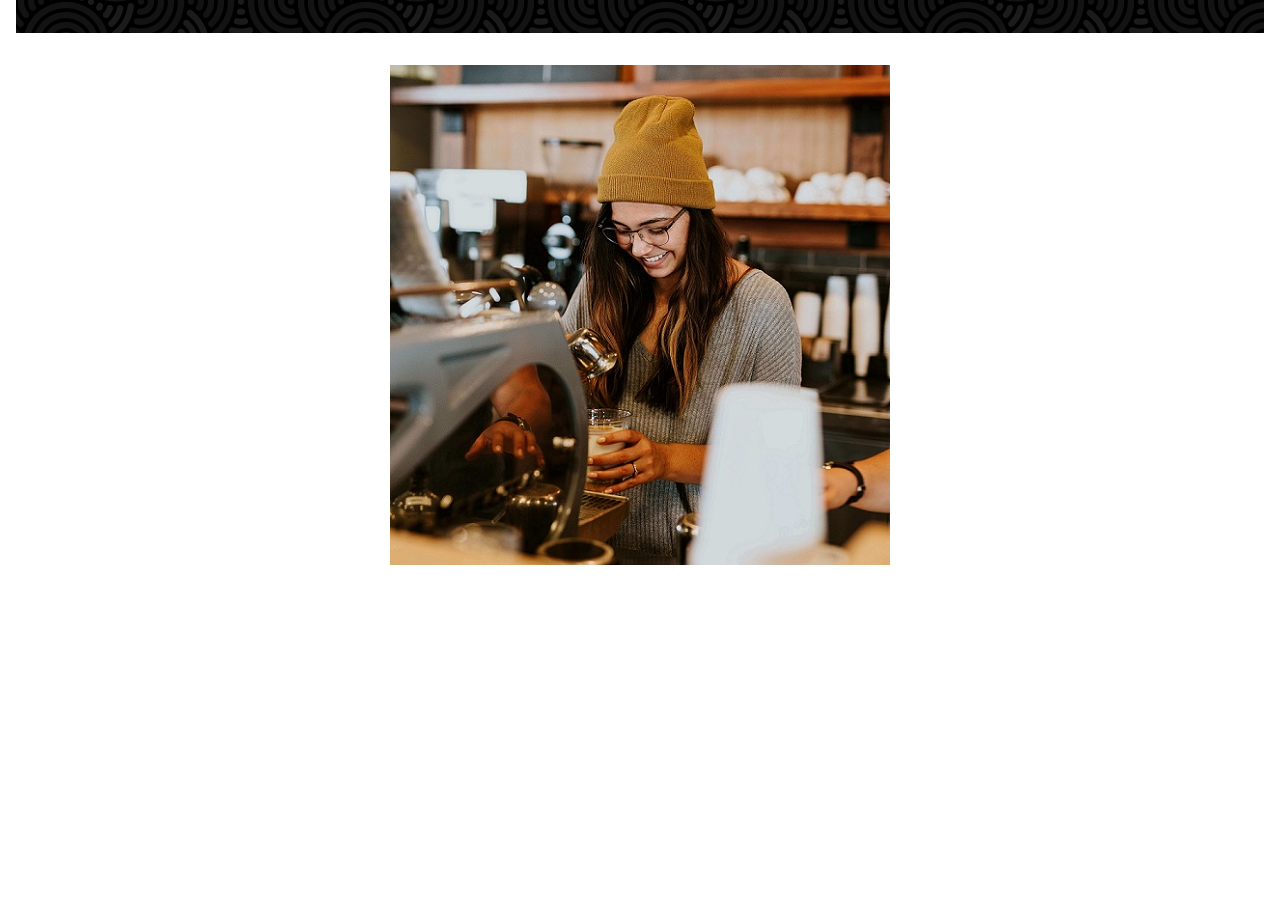
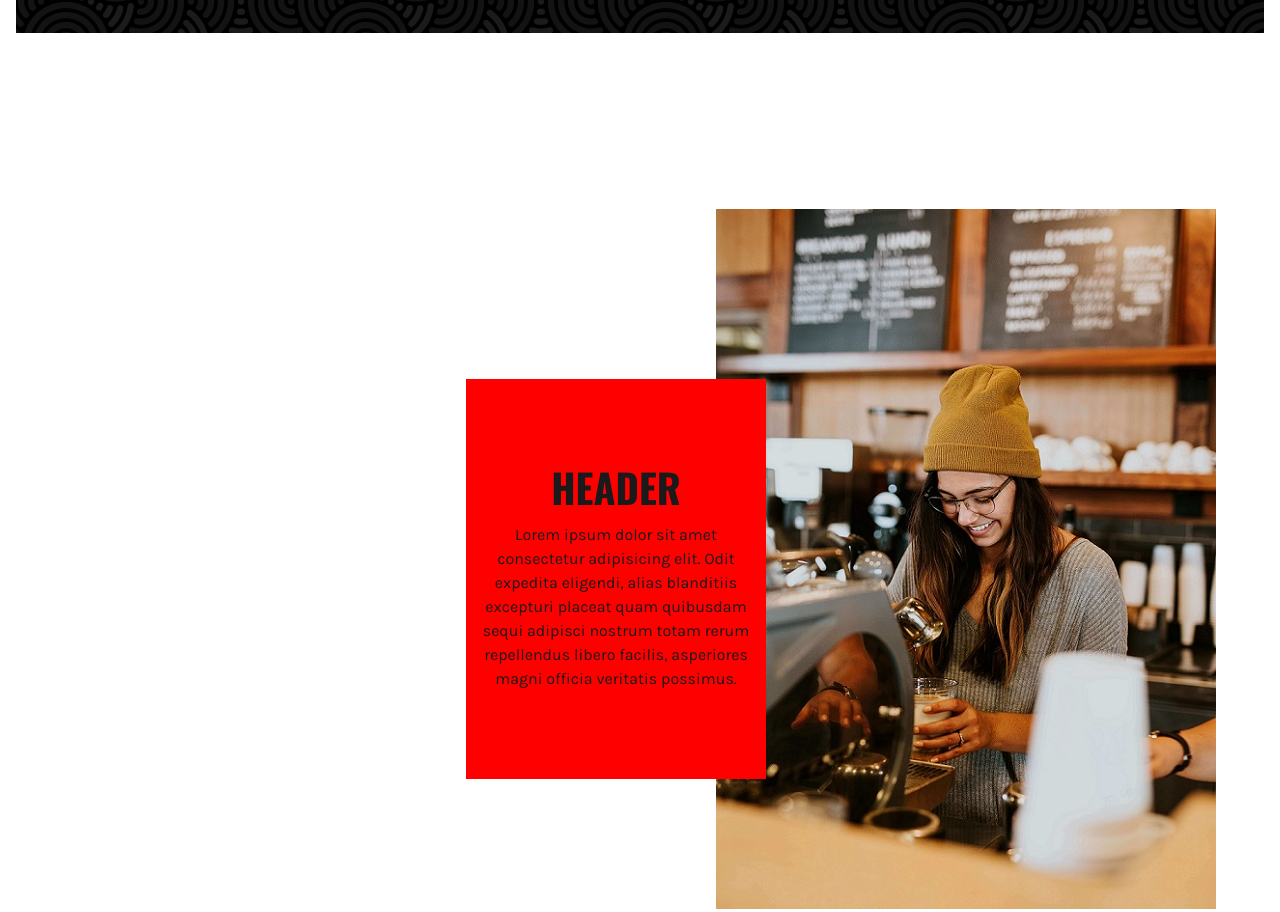
Before and after one commit to liam-mcallister/coffee-shop, a plain HTML site: page index.html in a window 1280 px wide. Shown: the part 2775-3687 px from the top of the page. Before the commit the page ends 3356 px from the top, so only its background shows below. Drawn offline with nearby package versions, Linux system fonts and the light colour scheme; a script that the page names is missing.

Commit message:
updated features section

```diff
--- a/index.html
+++ b/index.html
@@ -186,12 +186,27 @@
     </a>
 
     <div class="features">
-        <div class="inner">
-            <div class="features__top">
-                <div class="feature-img">
-                </div>
+
+        <div class="features__top">
+            <div class="features-card">
+                <h2>header</h2>
+                <p>Lorem ipsum dolor sit amet consectetur adipisicing elit. Odit expedita eligendi, alias blanditiis
+                    excepturi placeat quam quibusdam sequi adipisci nostrum totam rerum repellendus libero facilis,
+                    asperiores magni officia veritatis possimus.</p>
+            </div>
+            <div class="img">
+                <img src="/images/barrista.jpg" alt="">
             </div>
         </div>
+
+        <div class="features__middle">
+            <div class="feature-img"></div>
+        </div>
+
+        <div class="features__bottom">
+            <div class="feature-img"></div>
+        </div>
+
     </div>
 
 
--- a/styles/scss/_components.scss
+++ b/styles/scss/_components.scss
@@ -192,6 +192,17 @@ hr {
   }
 }
 
-.feature-card {
+.features-card {
+  @include flex-column-center;
+  width: 300px;
+  height: 400px;
+  position: absolute;
+  right: 450px;
+  top: 170px;
+  padding: 1rem;
+  background: red;
 
+  & p {
+    margin: 0;
+  }
 }
--- a/styles/scss/_layout.scss
+++ b/styles/scss/_layout.scss
@@ -137,12 +137,39 @@
   grid-row: auto;
   grid-area: features;
   @include flex-column-center;
-  padding: 1rem;
+  padding: 10rem 4rem;
 }
 
-.feature-img {
-  background: url("/images/barrista.jpg") center center no-repeat;
-  background-size: cover;
-  height: 500px;
-  width: 500px;
+.features__top {
+  display: flex;
+  justify-content: flex-end;
+  width: 100%;
+  height: auto;
+  position: relative;
 }
+
+.features__middle {
+  @extend .features__top;
+  justify-content: flex-start;
+}
+
+.features__bottom {
+  @extend .features__top;
+}
+
+.img {
+  max-width: 900px;
+  max-height: 700px;
+  overflow: hidden;
+
+  & img {
+    width: 100%;
+  }
+}
+
+// .feature-img {
+//   background: url("/images/barrista.jpg") center center no-repeat;
+//   background-size: cover;
+//   max-width: 900px;
+//   height: 700px;
+// }
--- a/styles/scss/styles.scss
+++ b/styles/scss/styles.scss
@@ -96,5 +96,3 @@ nav {
 }
 
 /*--------------------------------------Features----*/
-.features {
-}
```
Also changed, not shown: styles/css/styles.css, 1 other file. Lines whose indentation alone changed are shown as unchanged.
